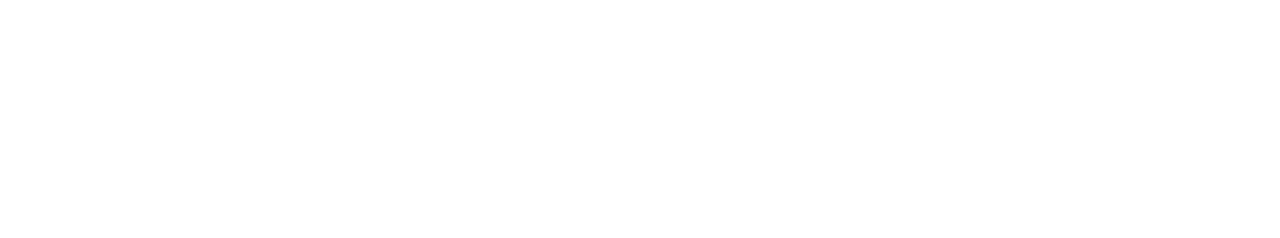
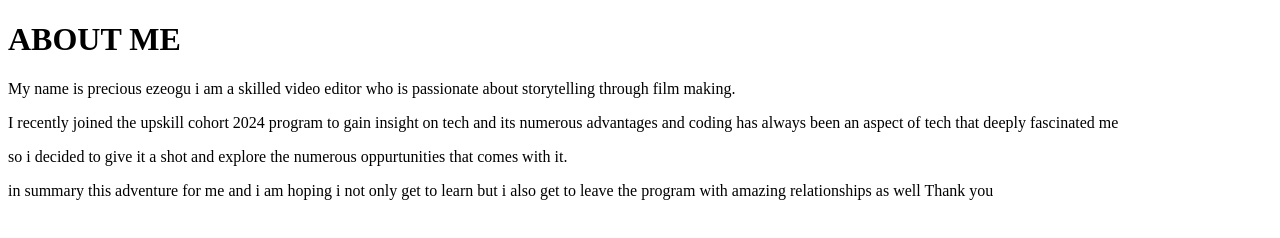
Before and after one commit to ezeoguprecious2000/my-assignment, a plain HTML site: page index.html in a window 1280 px wide. Drawn offline with Linux system fonts and the light colour scheme.

Commit message:
3rd commit

```diff
--- a/index.html
+++ b/index.html
@@ -5,5 +5,20 @@
     <meta name="viewport" content="width=device-width, initial-scale=1.0" />
     <title>Brief description about myself</title>
   </head>
-  <body></body>
+  <body>
+    <h1>ABOUT ME</h1>
+    <p>
+      My name is precious ezeogu i am a skilled video editor who is passionate
+      about storytelling through film making.
+       <p>
+        I recently joined the upskill
+      cohort 2024 program to gain insight on tech and its numerous advantages
+      and coding has always been an aspect of tech that deeply fascinated me
+      </p>
+       so i decided to give it a shot and explore the numerous oppurtunities that comes with
+      it.  </p>
+      <p>in summary this adventure for me and i am hoping i not only get to
+        learn but i also get to leave the program with amazing relationships as
+        well Thank you</p>
+  </body>
 </html>
```
